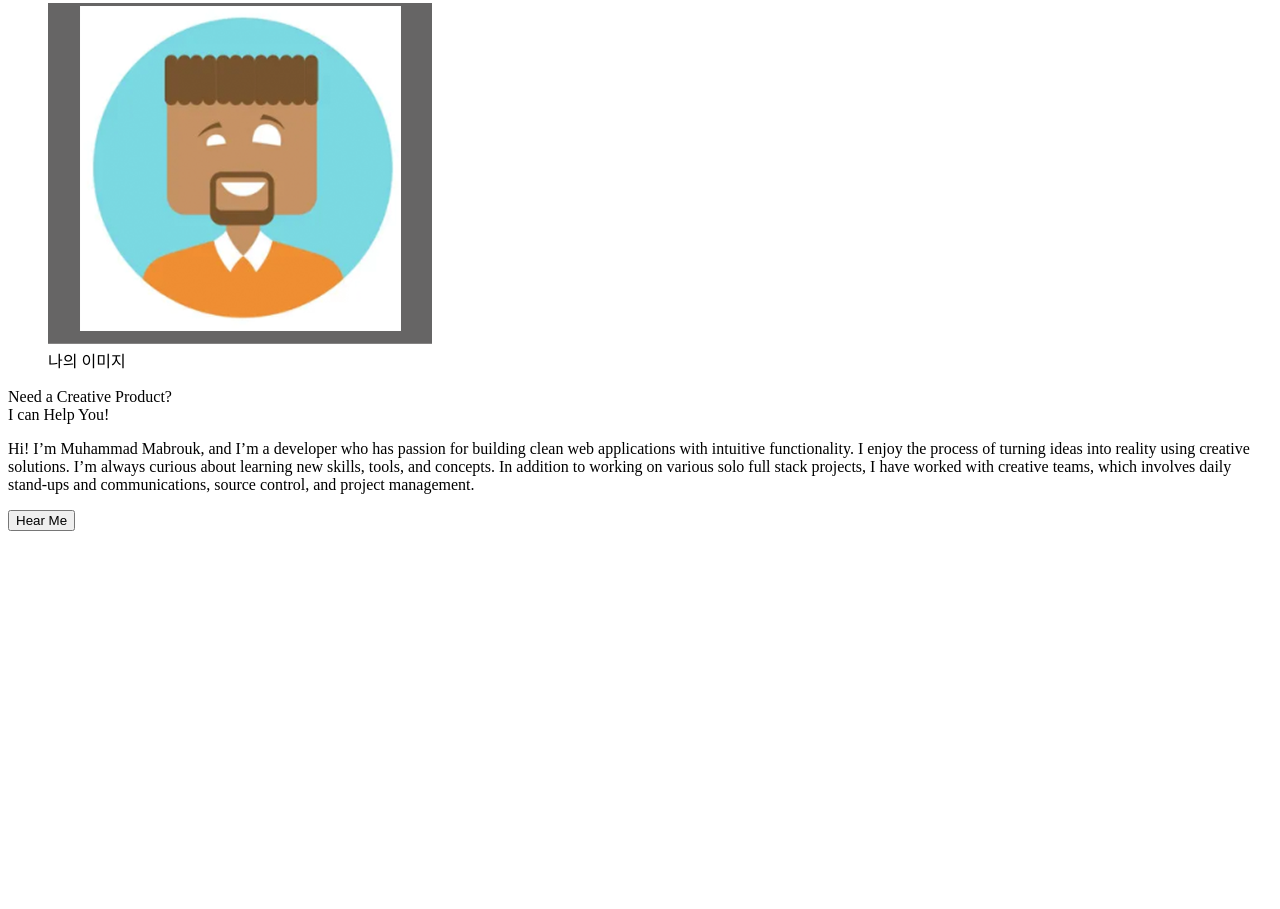
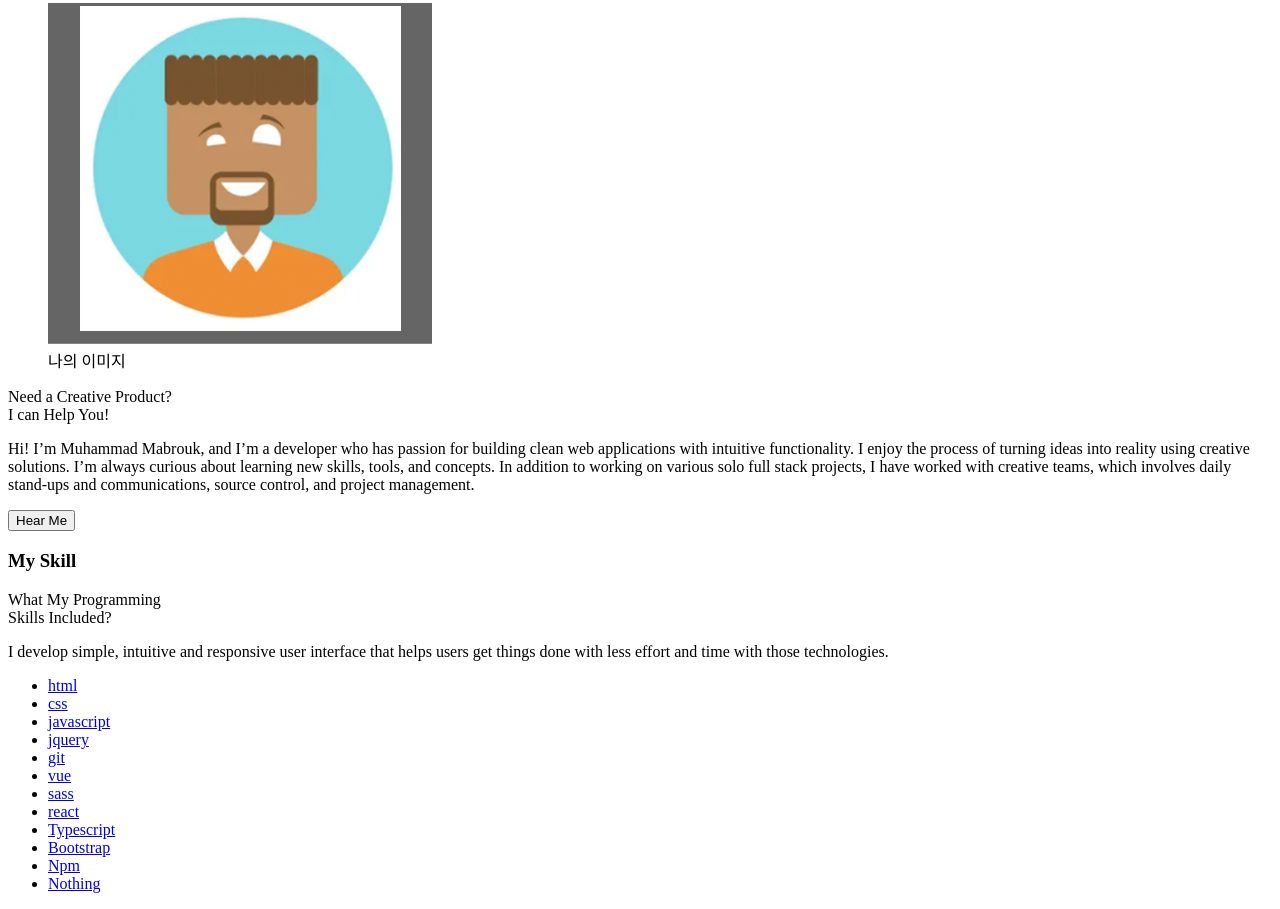
Before and after one commit to kyunosaya/skilltest2, a plain HTML site: page index.html in a window 1280 px wide. Shown: the part 676-1585 px from the top of the page. Before the commit the page ends 1223 px from the top, so only its background shows below. Drawn offline with Linux system fonts and the light colour scheme.

Commit message:
box04완성

```diff
--- a/index.html
+++ b/index.html
@@ -101,7 +101,32 @@
     </article>
 
     <!-- box04 -->
-    <article id="box04"></article>
+    <article id="box04">
+      <div>
+        <h3>My Skill</h3>
+        <div>
+          <div>
+            <p class="title">What My Programming <br>
+              Skills Included?</p>
+            <p class="text">I develop simple, intuitive and responsive user interface that helps users get things done with less effort and time with those technologies.</p>
+          </div>
+          <ul>
+            <li><a href="#"><img src="" alt="">html</a></li>
+            <li><a href="#"><img src="" alt="">css</a></li>
+            <li><a href="#"><img src="" alt="">javascript</a></li>
+            <li><a href="#"><img src="" alt="">jquery</a></li>
+            <li><a href="#"><img src="" alt="">git</a></li>
+            <li><a href="#"><img src="" alt="">vue</a></li>
+            <li><a href="#"><img src="" alt="">sass</a></li>
+            <li><a href="#"><img src="" alt="">react</a></li>
+            <li><a href="#"><img src="" alt="">Typescript</a></li>
+            <li><a href="#"><img src="" alt="">Bootstrap</a></li>
+            <li><a href="#"><img src="" alt="">Npm</a></li>
+            <li><a href="#"><img src="" alt="">Nothing</a></li>
+          </ul>
+        </div>
+      </div>
+    </article>
 
     <!-- box05 -->
     <article id="box05"></article>
```
